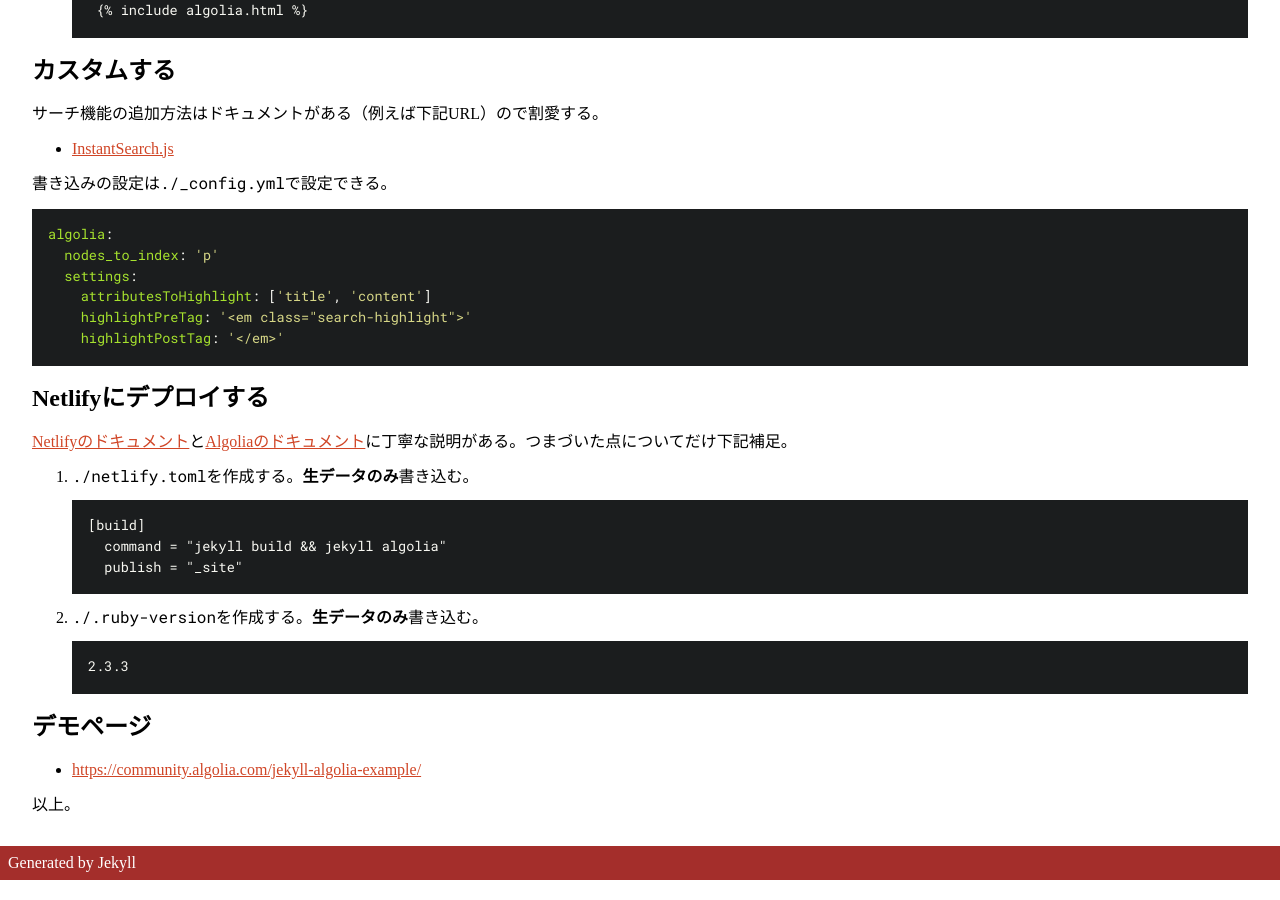
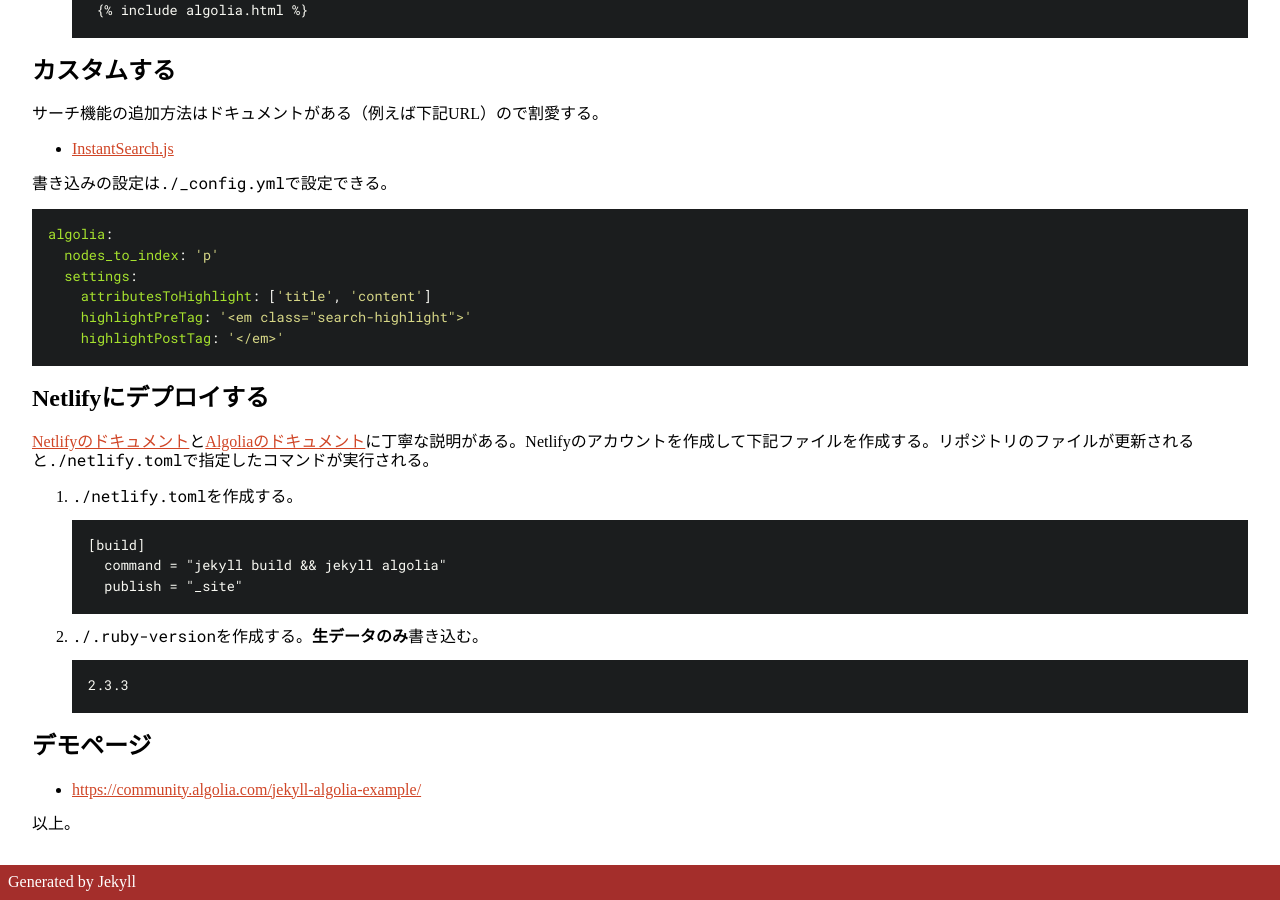
Before and after one commit to shnaisda/jekyll-on-netlify, a Jekyll site: the page built from _posts/2018-01-01-jekyll-and-algolia.md, in a window 1280 px wide and 900 px high, scrolled down 4049 px. Built offline with Jekyll 4.4.1, drawn with Linux system fonts in a browser that asks for light colours.

Commit message:
Update files

```diff
--- a/_layouts/default.html
+++ b/_layouts/default.html
@@ -22,15 +22,13 @@
   <link rel="stylesheet" href="/assets/css/syntax.css">
   <link rel="stylesheet" href="/assets/css/style.css">
 
-  {% include ganalytics.html %}
-
   </head>
   <body>
-<div id="google_translate_element" class="toolbar"></div><script type="text/javascript">
-function googleTranslateElementInit() {
-  new google.translate.TranslateElement({pageLanguage: 'ja', includedLanguages: 'en', layout: google.translate.TranslateElement.InlineLayout.HORIZONTAL}, 'google_translate_element');
-}
-</script><script type="text/javascript" src="//translate.google.com/translate_a/element.js?cb=googleTranslateElementInit"></script>
+  <div id="google_translate_element" class="toolbar"></div><script type="text/javascript">
+  function googleTranslateElementInit() {
+    new google.translate.TranslateElement({pageLanguage: 'ja', includedLanguages: 'en', layout: google.translate.TranslateElement.InlineLayout.HORIZONTAL}, 'google_translate_element');
+  }
+  </script><script type="text/javascript" src="//translate.google.com/translate_a/element.js?cb=googleTranslateElementInit"></script>
   <header>
     <div class="container">
       <h1><a href="/">{{ site.title }}</a> <small>{{ site.description }}</small></h1>
--- a/_posts/2018-01-01-jekyll-and-algolia.md
+++ b/_posts/2018-01-01-jekyll-and-algolia.md
@@ -118,9 +118,9 @@
 
 ## Netlifyにデプロイする
 
-[Netlifyのドキュメント][3]と[Algoliaのドキュメント][4]に丁寧な説明がある。つまづいた点についてだけ下記補足。
+[Netlifyのドキュメント][3]と[Algoliaのドキュメント][4]に丁寧な説明がある。Netlifyのアカウントを作成して下記ファイルを作成する。リポジトリのファイルが更新されると`./netlify.toml`で指定したコマンドが実行される。
 
-1. `./netlify.toml`を作成する。**生データのみ**書き込む。
+1. `./netlify.toml`を作成する。
 ~~~
 [build]
   command = "jekyll build && jekyll algolia"
```
Also changed, not shown: ABOUT.md (deleted, +0 -3 lines), README.md.
